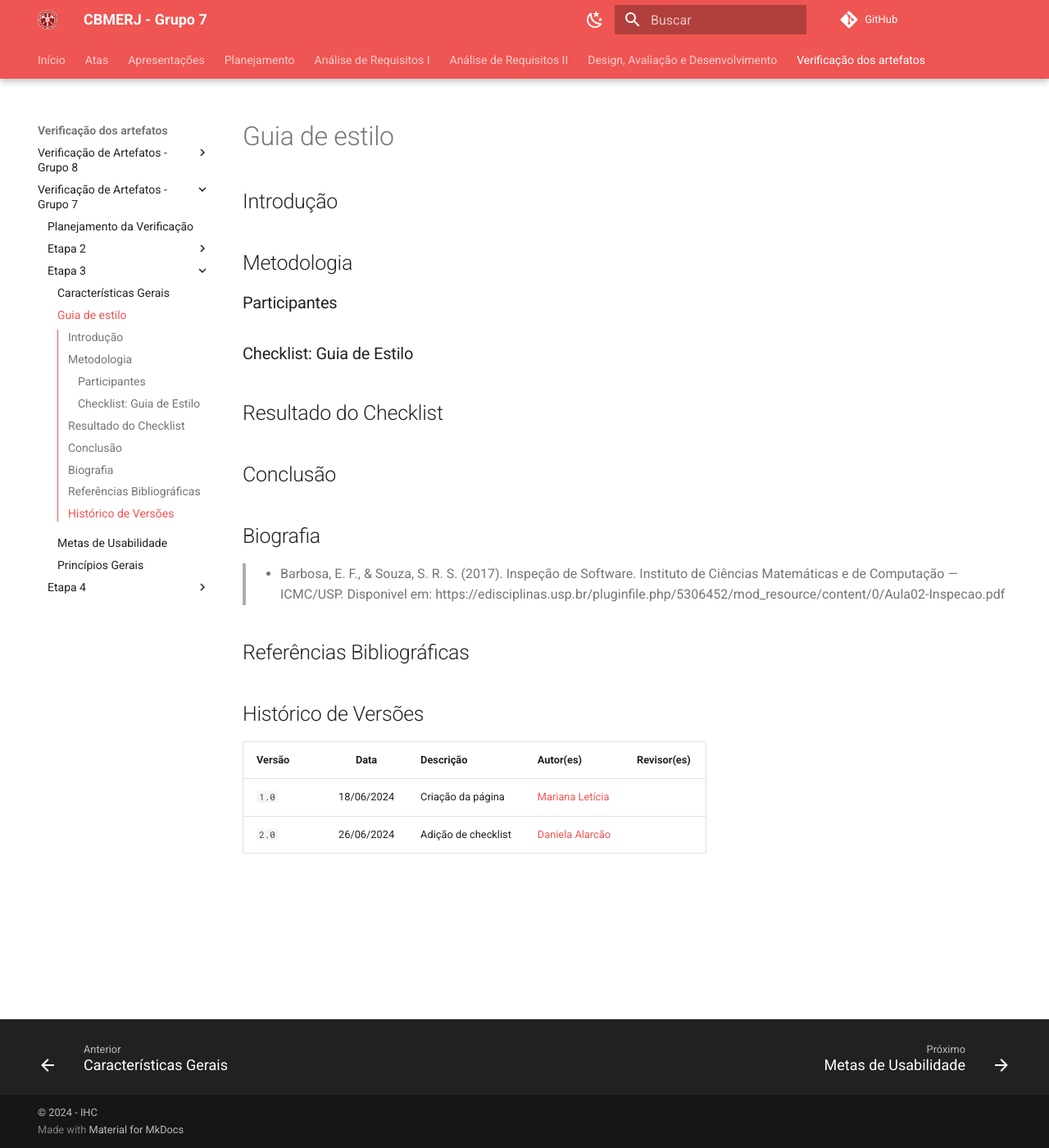
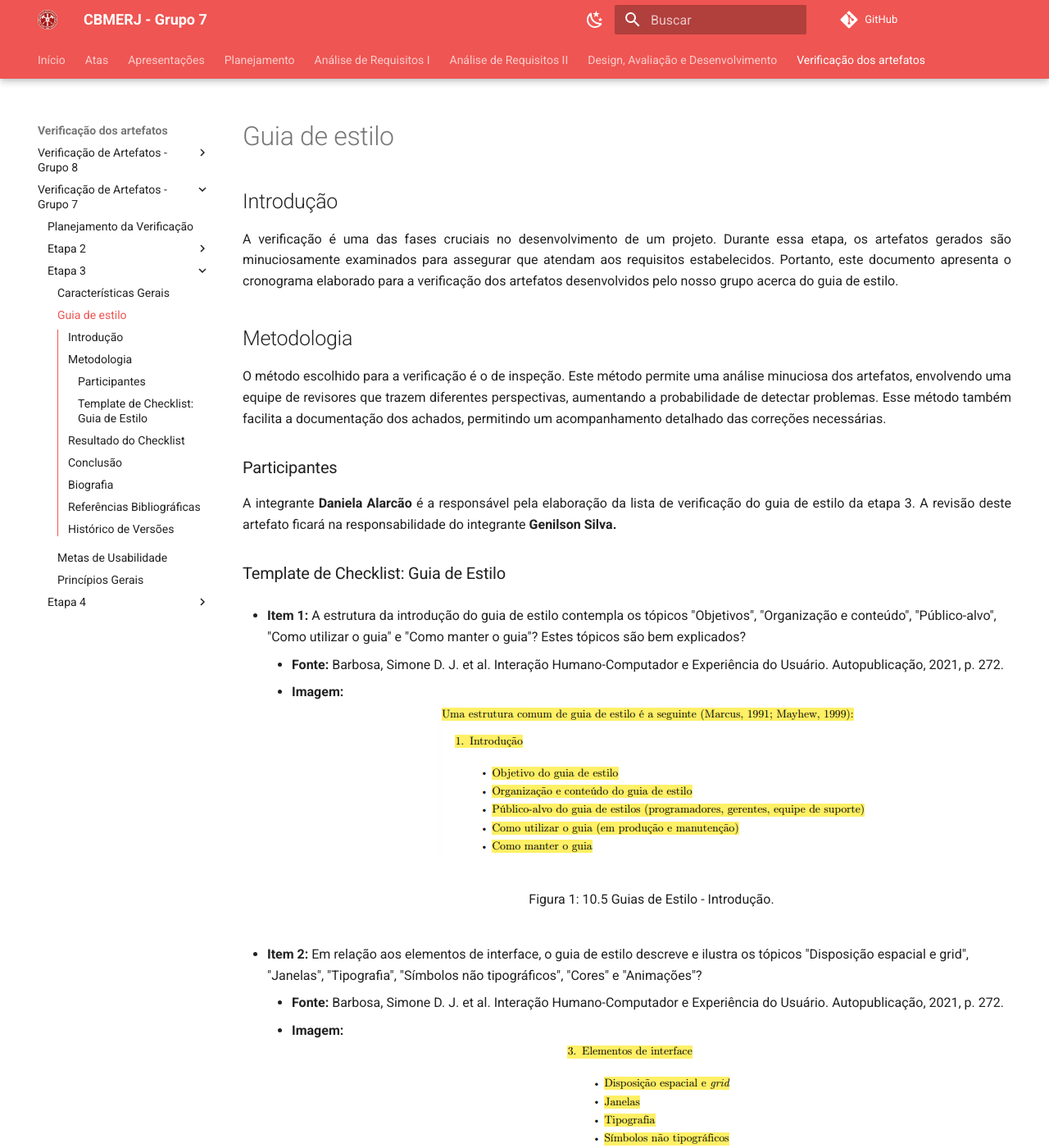
Before and after one commit to Interacao-Humano-Computador/2024.1-CBMERJ, an MkDocs documentation site: the page built from docs/verificacao_artefatos/verificacao_nosso_grupo/etapa_3/guia_estilo.md, in a window 1280 px wide and 1400 px high. Shown: the whole window at 82% size. Built offline with MkDocs 1.6.1 and Material for MkDocs 9.7.7, drawn with Linux system fonts in a browser that asks for light colours; comment, search, counter and statistics services are not loaded; some of the changed text lies outside the part shown.

Commit message:
Checklist guia de estilo

```diff
--- a/docs/verificacao_artefatos/verificacao_nosso_grupo/etapa_3/guia_estilo.md
+++ b/docs/verificacao_artefatos/verificacao_nosso_grupo/etapa_3/guia_estilo.md
@@ -1,12 +1,57 @@
 ## Introdução
-
+<p style="text-align: justify;"> A verificação é uma das fases cruciais no desenvolvimento de um projeto. Durante essa etapa, os artefatos gerados são minuciosamente examinados para assegurar que atendam aos requisitos estabelecidos. Portanto, este documento apresenta o cronograma elaborado para a verificação dos artefatos desenvolvidos pelo nosso grupo acerca do guia de estilo. </p>
 
 ## Metodologia
-
+<p style="text-align: justify;"> O método escolhido para a verificação é o de inspeção. Este método permite uma análise minuciosa dos artefatos, envolvendo uma equipe de revisores que trazem diferentes perspectivas, aumentando a probabilidade de detectar problemas. Esse método também facilita a documentação dos achados, permitindo um acompanhamento detalhado das correções necessárias. </p> </p>
 
 ### Participantes
+<p style="text-align: justify;"> A integrante <strong>Daniela Alarcão</strong> é a responsável pela elaboração da lista de verificação do guia de estilo da etapa 3. A revisão deste artefato ficará na responsabilidade do integrante <strong>Genilson Silva.</strong></p>
 
-### Checklist: Guia de Estilo
+### Template de Checklist: Guia de Estilo
+- **Item 1:** A estrutura da introdução do guia de estilo contempla os tópicos "Objetivos", "Organização e conteúdo", "Público-alvo", "Como utilizar o guia" e "Como manter o guia"? Estes tópicos são bem explicados?
+    - **Fonte:** Barbosa, Simone D. J. et al. Interação Humano-Computador e Experiência do Usuário. Autopublicação, 2021, p. 272.
+    - **Imagem:**
+    <br>
+    <center>
+    ![](img/Guia1.png)
+    <br><br>
+    <p style="text-align: center">Figura 1: 10.5 Guias de Estilo - Introdução. </p><br>
+
+- **Item 2:** Em relação aos elementos de interface, o guia de estilo descreve e ilustra os tópicos "Disposição espacial e grid", "Janelas", "Tipografia", "Símbolos não tipográficos", "Cores" e "Animações"?
+    - **Fonte:** Barbosa, Simone D. J. et al. Interação Humano-Computador e Experiência do Usuário. Autopublicação, 2021, p. 272.
+    - **Imagem:**
+    <br>
+    <center>
+    ![](img/Guia2.png)
+    <br><br>
+    <p style="text-align: center">Figura 2: 10.5 Guias de Estilo - Elementos de Interface. </p><br>
+
+- **Item 3:** Em relação aos elementos de interação, o guia de estilo descreve e ilustra os tópicos "Estilos de interação", "Seleção de um estilo" e "Aceleradores (teclas de atalho)"?
+    - **Fonte:** Barbosa, Simone D. J. et al. Interação Humano-Computador e Experiência do Usuário. Autopublicação, 2021, p. 272.
+    - **Imagem:**
+    <br>
+    <center>
+    ![](img/Guia3.png)
+    <br><br>
+    <p style="text-align: center">Figura 3: 10.5 Guias de Estilo - Elementos de Interação. </p><br>
+
+- **Item 4:** Em relação aos elementos de ação, o guia de estilo descreve e ilustra os tópicos "Preenchimento de campos", "Seleção" e "Ativação"?
+    - **Fonte:** Barbosa, Simone D. J. et al. Interação Humano-Computador e Experiência do Usuário. Autopublicação, 2021, p. 272.
+    - **Imagem:**
+    <br>
+    <center>
+    ![](img/Guia4.png)
+    <br><br>
+    <p style="text-align: center">Figura 4: 10.5 Guias de Estilo - Elementos de Ação. </p><br>
+
+- **Item 5:** Em relação ao vocabulário e aos padrões do site, o guia de estilo descreve e ilustra os tópicos "Terminologia", "Tipos de tela (para tarefas comuns)" e "Sequências de diálogos"?
+    - **Fonte:** Barbosa, Simone D. J. et al. Interação Humano-Computador e Experiência do Usuário. Autopublicação, 2021, p. 272.
+    - **Imagem:**
+    <br>
+    <center>
+    ![](img/Guia5.png)
+    <br><br>
+    <p style="text-align: center">Figura 5: 10.5 Guias de Estilo - Vocabulários e padrões. </p><br>
 
 
 ## Resultado do Checklist
```
Also changed, not shown: docs/verificacao_artefatos/verificacao_nosso_grupo/etapa_3/img/Guia1.png (added), docs/verificacao_artefatos/verificacao_nosso_grupo/etapa_3/img/Guia2.png (added), docs/verificacao_artefatos/verificacao_nosso_grupo/etapa_3/img/Guia3.png (added), docs/verificacao_artefatos/verificacao_nosso_grupo/etapa_3/img/Guia4.png (added), docs/verificacao_artefatos/verificacao_nosso_grupo/etapa_3/img/Guia5.png (added).
